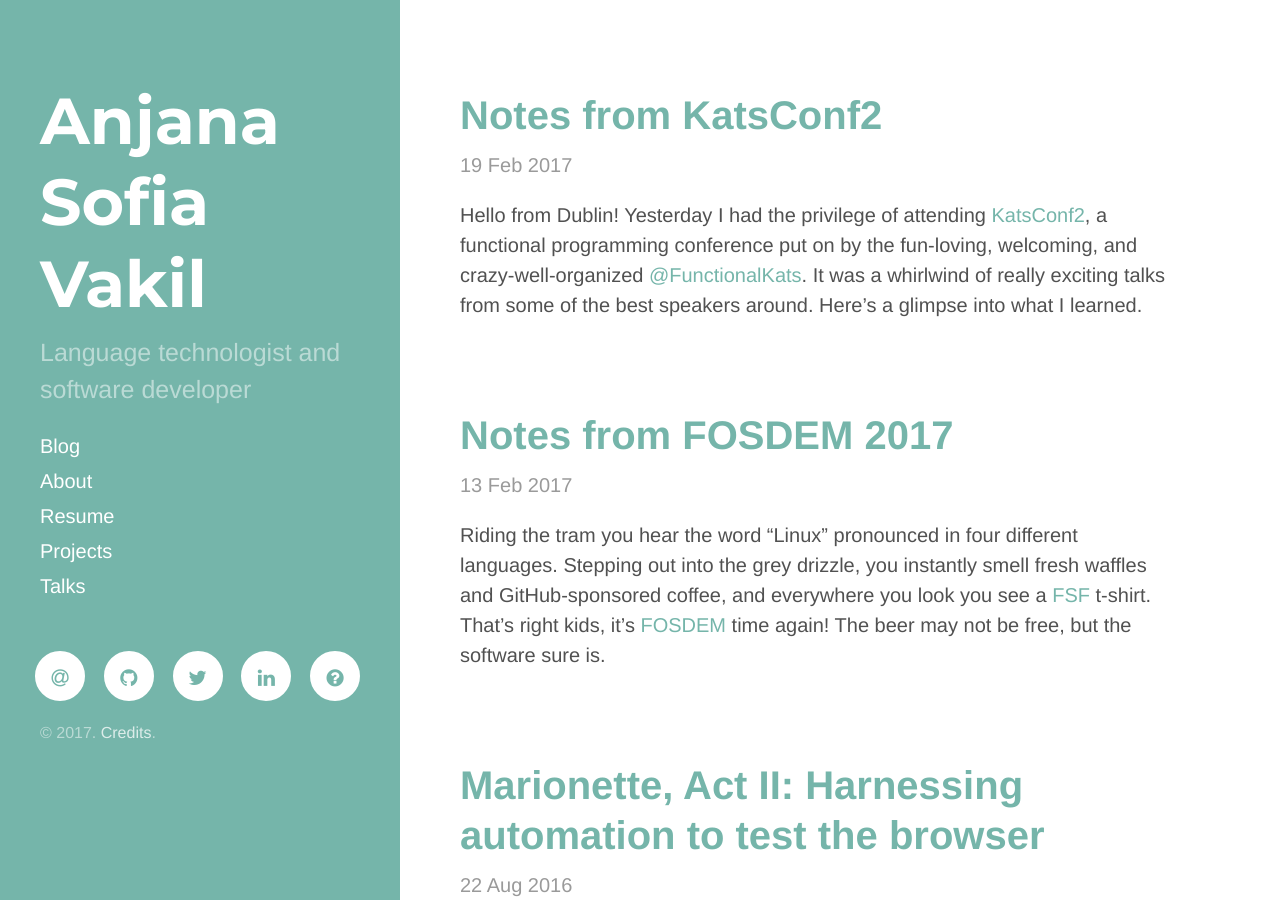
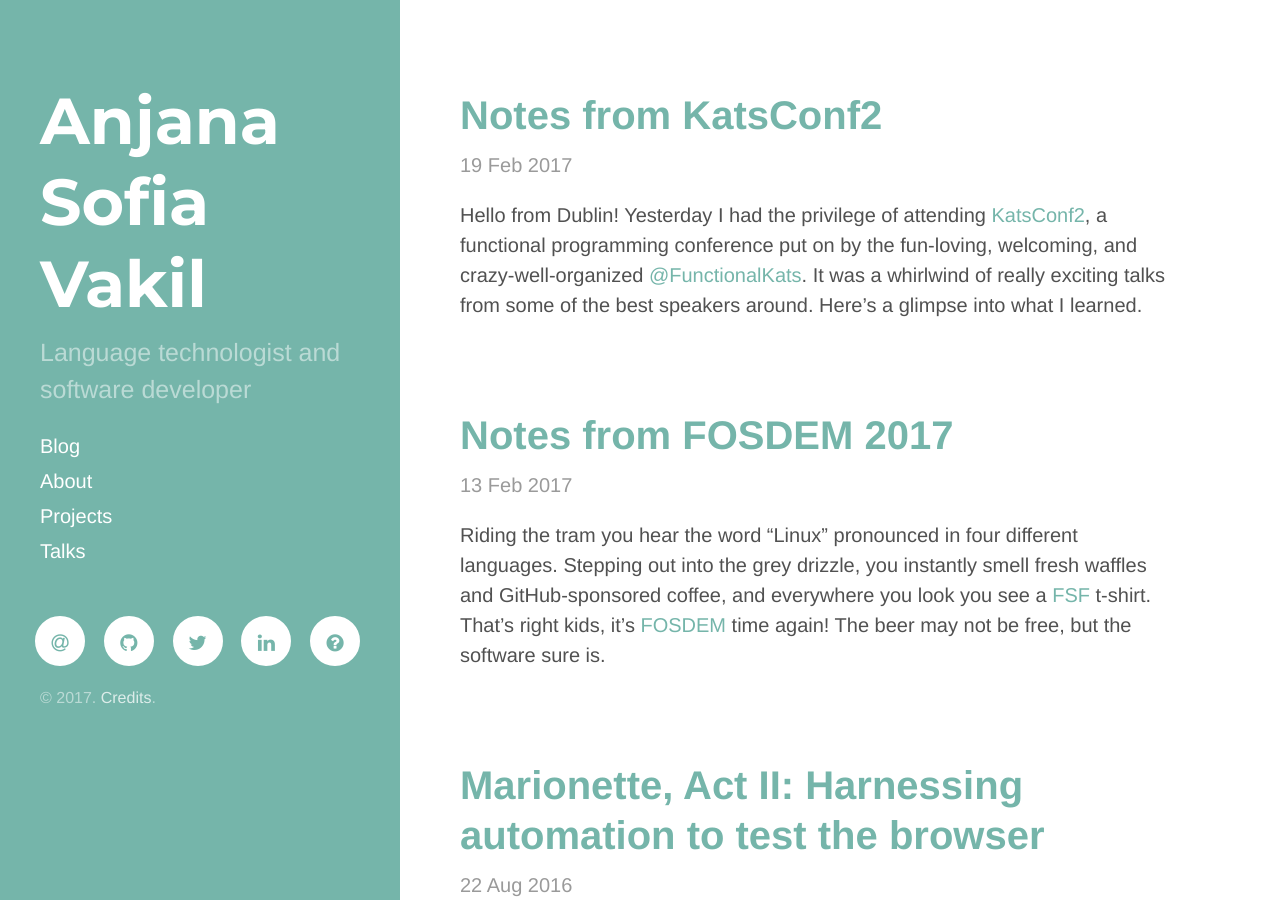
Before and after one commit to vakila/vakila.github.io, a Jekyll site: the page built from index.html, in a window 1280 px wide and 900 px high. Built offline with Jekyll 4.4.1, drawn with Linux system fonts in a browser that asks for light colours; nearby versions of some CDN libraries; the list of posts is cut into pages by our own code.

Commit message:
Remove Resume link from sidebar

```diff
--- a/_includes/sidebar.html
+++ b/_includes/sidebar.html
@@ -40,8 +40,8 @@
       {% endif %}{% endcomment %}
       <a class="sidebar-nav-item"
          href="{{ site.baseurl }}/about/">About</a>
-      <a class="sidebar-nav-item"
-         href="{{ site.baseurl }}/resume/">Resume</a>
+      <!-- a class="sidebar-nav-item"
+         href="{{ site.baseurl }}/resume/">Resume</a -->
       <a class="sidebar-nav-item"
          href="{{ site.baseurl }}/projects/">Projects</a>
       <a class="sidebar-nav-item"
```
